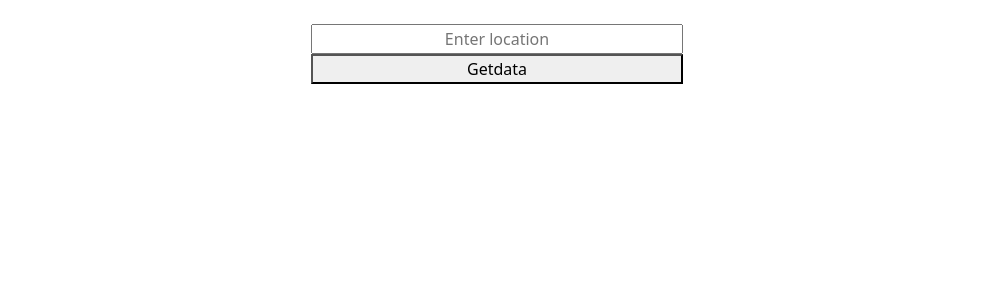
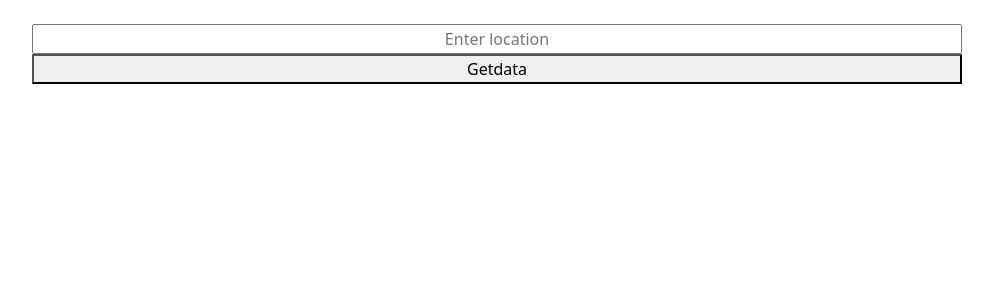
Before and after one commit to nicolae-co/Weather-App, a React (Create React App) app: page / in a window 1280 px wide. Shown: the top 300 px of the page, without its empty margins (143-1136 px from the left). Built offline with nearby package versions, Linux system fonts and the light colour scheme.

Commit message:
Forecast input align

```diff
--- a/src/components/LocationSrc.js
+++ b/src/components/LocationSrc.js
@@ -29,7 +29,7 @@ export default function LocationSrc({onCityFound}) {
 
 
   return (
-    <div className='row center col-4 offset-4 mt-4'>
+    <div className='row center  col-10 col-ms-10 offset-ms-4 offset-1 mt-4'>
         <input style={{textAlign: "center"}}
 
           value={city}
```
